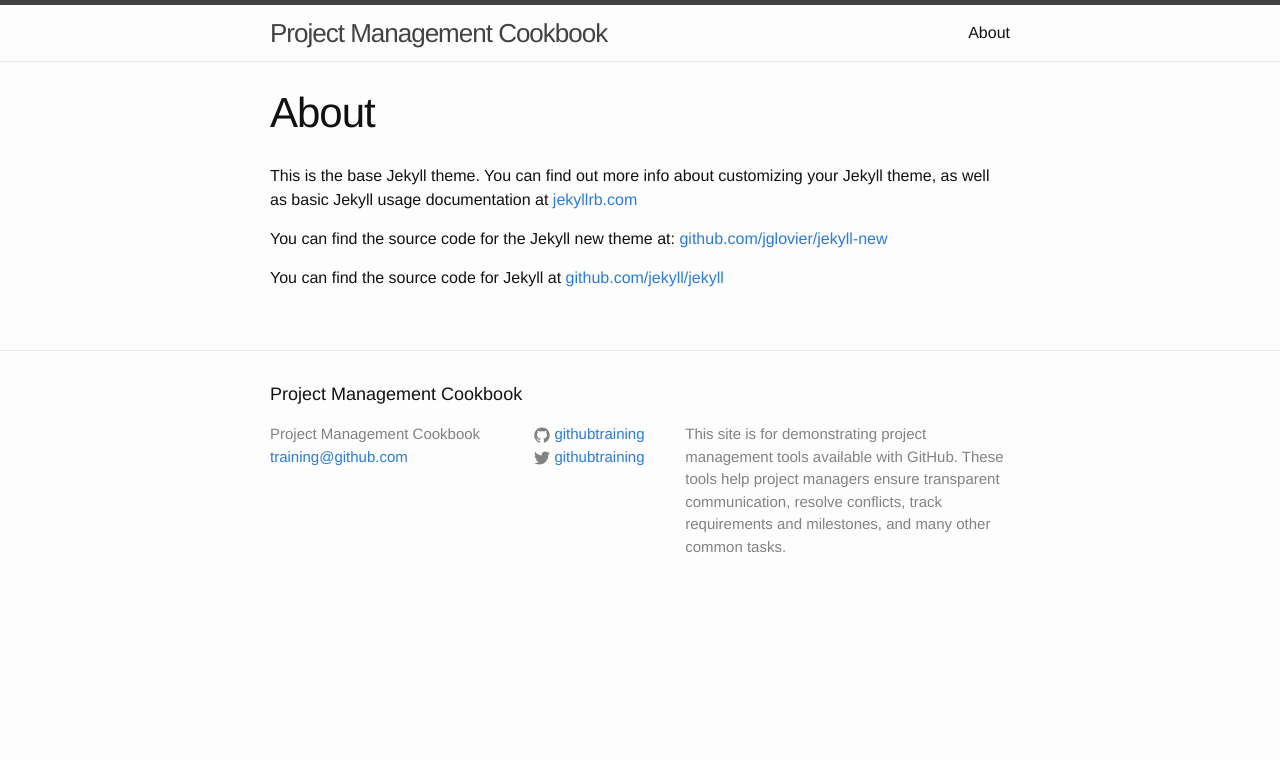
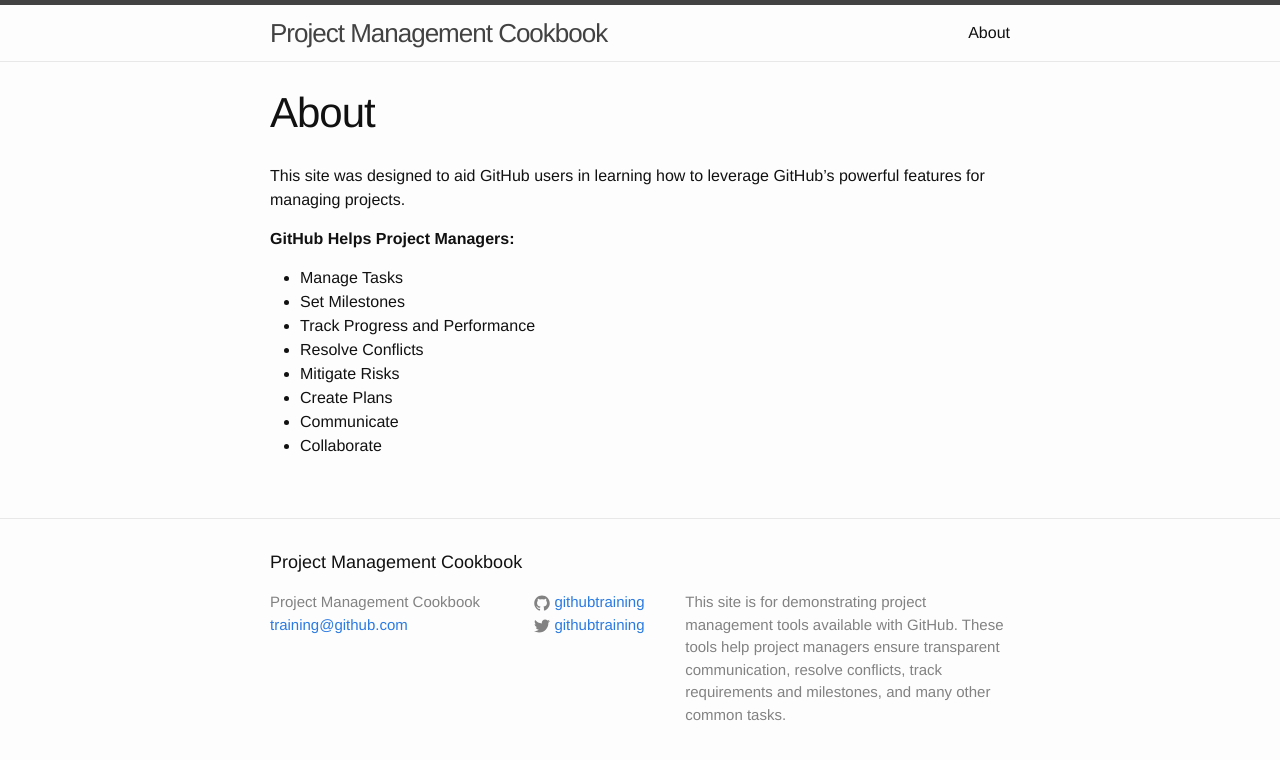
Before and after one commit to githubschool/pm-cookbook, a Jekyll site: the page built from about.md, in a window 1280 px wide. Shown: the top 760 px of the page. Built offline with Jekyll 4.4.1, drawn with Linux system fonts in a browser that asks for light colours.

Commit message:
Update About Page

```diff
--- a/about.md
+++ b/about.md
@@ -4,8 +4,15 @@
 permalink: /about/
 ---
 
-This is the base Jekyll theme. You can find out more info about customizing your Jekyll theme, as well as basic Jekyll usage documentation at [jekyllrb.com](http://jekyllrb.com/)
+This site was designed to aid GitHub users in learning how to leverage GitHub's powerful features for managing projects.
 
-You can find the source code for the Jekyll new theme at: [github.com/jglovier/jekyll-new](https://github.com/jglovier/jekyll-new)
+**GitHub Helps Project Managers:**
 
-You can find the source code for Jekyll at [github.com/jekyll/jekyll](https://github.com/jekyll/jekyll)
+- Manage Tasks
+- Set Milestones
+- Track Progress and Performance
+- Resolve Conflicts
+- Mitigate Risks
+- Create Plans
+- Communicate
+- Collaborate
```
